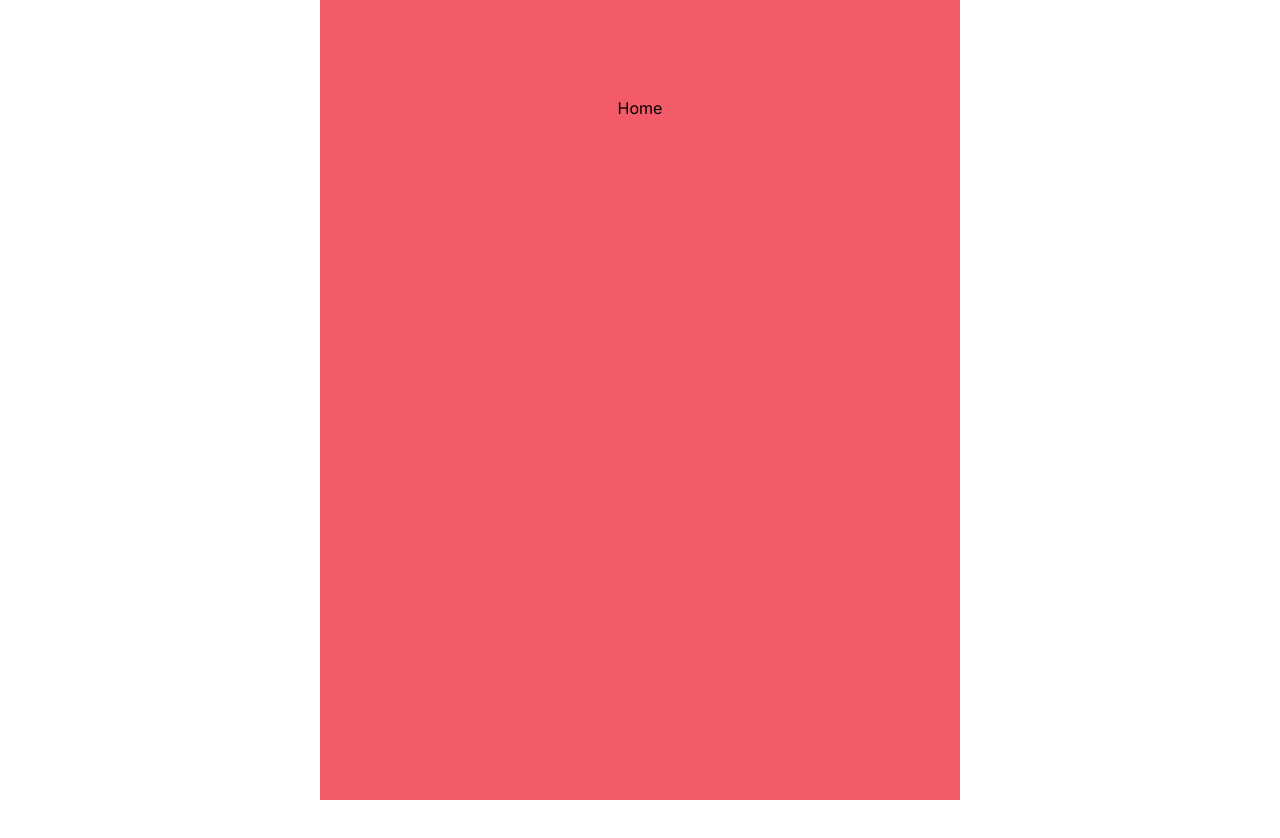
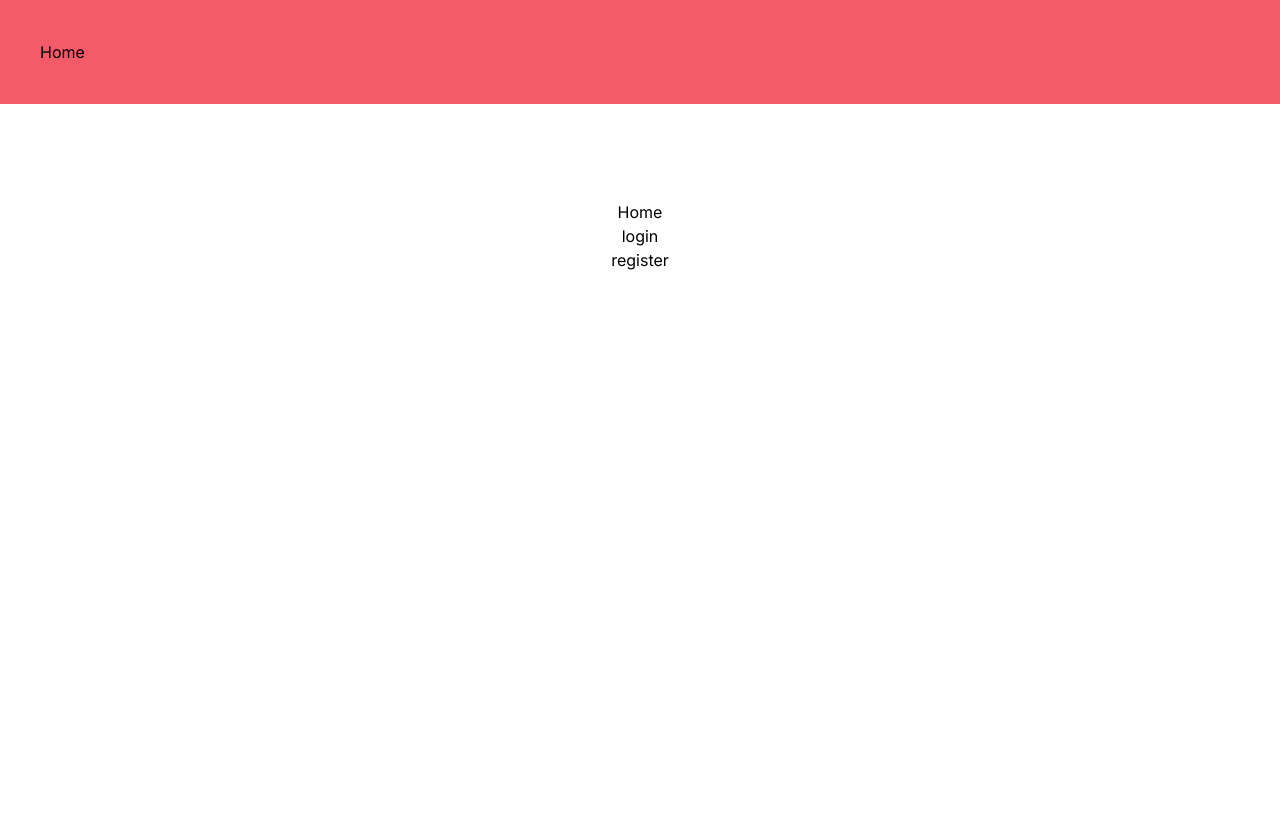
Before and after one commit to JoaoLucasLourenco/summoned, a Next.js app in the folder frontend/: page / in a window 1280 px wide. Shown: the top 838 px of the page. Before the commit the page ends 800 px from the top, so only its background shows below. Built offline with nearby package versions, Linux system fonts and the light colour scheme.

Commit message:
feat: global header

```diff
--- a/frontend/src/app/layout.tsx
+++ b/frontend/src/app/layout.tsx
@@ -1,6 +1,7 @@
 import type { Metadata } from "next";
 import { Inter } from "next/font/google";
 import "./globals.css";
+import Header from "@/components/header";
 
 const inter = Inter({ subsets: ["latin"] });
 
@@ -16,7 +17,9 @@
 }>) {
   return (
     <html lang="pt-br">
-      <body className={inter.className}>{children}</body>
+      <body className={inter.className}>
+        <Header/>
+        {children}</body>
     </html>
   );
 }
--- a/frontend/src/app/page.tsx
+++ b/frontend/src/app/page.tsx
@@ -1,4 +1,4 @@
-import Image from "next/image";
+
 
 export default function Home() {
   return (
@@ -9,9 +9,10 @@
     m-auto
     flex-col
     items-center
-    justify-between
-    p-24 bg-secondary">
+    p-24">
       Home
+      <a href="/login">login</a>
+      <a href="/register">register</a>
     </main>
   );
 }
--- /dev/null
+++ b/frontend/src/components/header.tsx
@@ -0,0 +1,13 @@
+export default function Header(){
+    return(
+        <>
+        <header
+        className="
+        w-full
+        p-10
+        bg-secondary
+        "
+        ><a href="/">Home</a></header>
+        </>
+    );
+}
```
